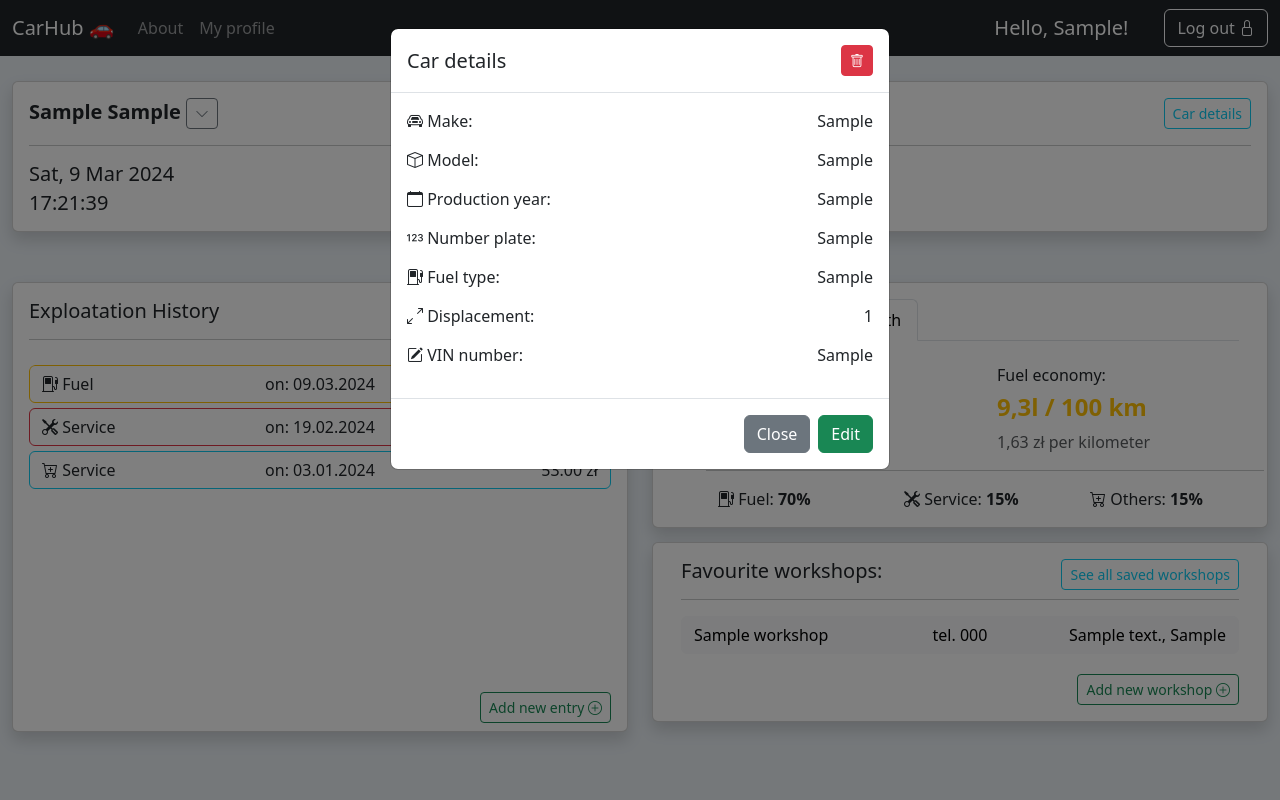
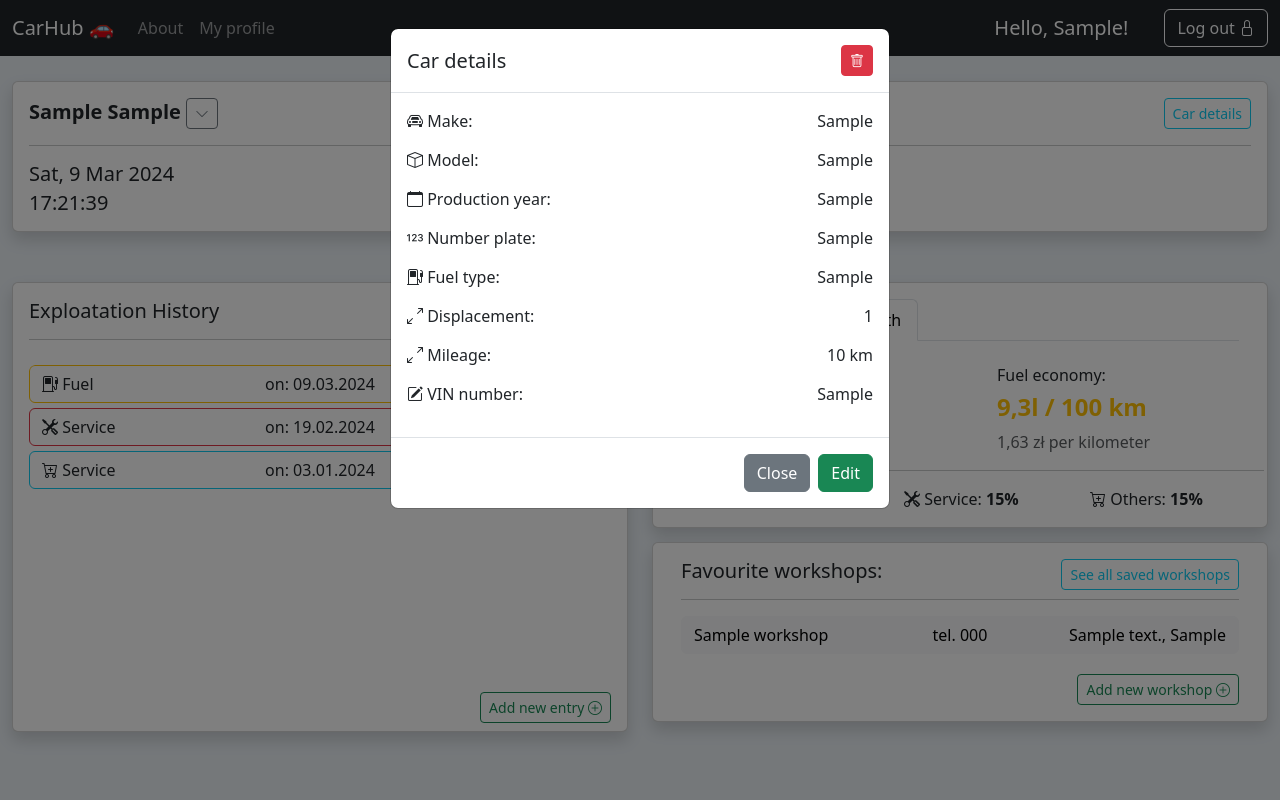
Before and after one commit to KamSaf/django_car_management_app, a Django app: page /home/ in a window 1280 px wide, after a click on "Car details". Run offline with Django 5.2, Linux system fonts and the light colour scheme; a user stored in the database is signed in; tables that the repository leaves empty hold one stand-in row (values such as "Sample post"); some libraries are stand-ins or nearby versions.

Commit message:
Added endpoint for creating new entries, added mileage to car details modal,

```diff
--- a/car_management_app/views.py
+++ b/car_management_app/views.py
@@ -54,6 +54,8 @@ def home(request, car_id=None):
         except Car.DoesNotExist:
             viewed_car = cars[0]
 
+    last_entry = Entry.objects.filter(car=viewed_car).order_by('-date').first()
+    viewed_car_mileage = last_entry.mileage if last_entry else 0
     new_workshop_form = WorkshopForm(logged_user=request.user)
     new_car_form = CarForm(logged_user=request.user)
     new_entry_form = EntryForm(logged_user=request.user)
@@ -70,6 +72,7 @@ def home(request, car_id=None):
             'edit_car_form': edit_car_form,
             'cars': cars,
             'viewed_car': viewed_car,
+            'viewed_car_mileage': viewed_car_mileage,
             'workshops': workshops,
             'favourite_workshops': favourite_workshops
         }
--- /dev/null
+++ b/entries/urls.py
@@ -0,0 +1,6 @@
+from django.urls import path
+from . import views
+
+urlpatterns = [
+    path('entry/', views.async_add_entry, name='add_new_entry_url'),
+]
--- a/templates/home.html
+++ b/templates/home.html
@@ -31,10 +31,7 @@
             <div class="col h-100">
                 <div style="margin-top: 25px;" class="shadow bg-body rounded card h-75">
                     <div class="card-body h-100">
-                        <h5 class="card-title">
-                            Exploatation History
-                            <a class="btn btn-sm btn-outline-info float-end">See full history</a>
-                        </h5>
+                        <h5 class="card-title">Exploatation History</h5>
                         <hr>
                         <div class="h-75" style="margin-top: 25px;">
                             <div class="list-group h-100 scrollable overflow-auto">
--- a/templates/include/cars/car_data.html
+++ b/templates/include/cars/car_data.html
@@ -60,6 +60,14 @@
 </div>
 <div style="margin-bottom: 15px;" class="row">
     <span class="col text-start">
+        <span class="float-start"><i class="bi bi-arrows-angle-expand"></i> Mileage:</span>
+        <span class="float-end">
+            {{ viewed_car_mileage }} km
+        </span>
+    </span>
+</div>
+<div style="margin-bottom: 15px;" class="row">
+    <span class="col text-start">
         <span class="float-start"><i class="bi bi-pencil-square"></i> VIN number:</span>
         <span class="float-end">
             {% if viewed_car.vin %}
```
Also changed, not shown: entries/views.py (+23 -1 lines).
